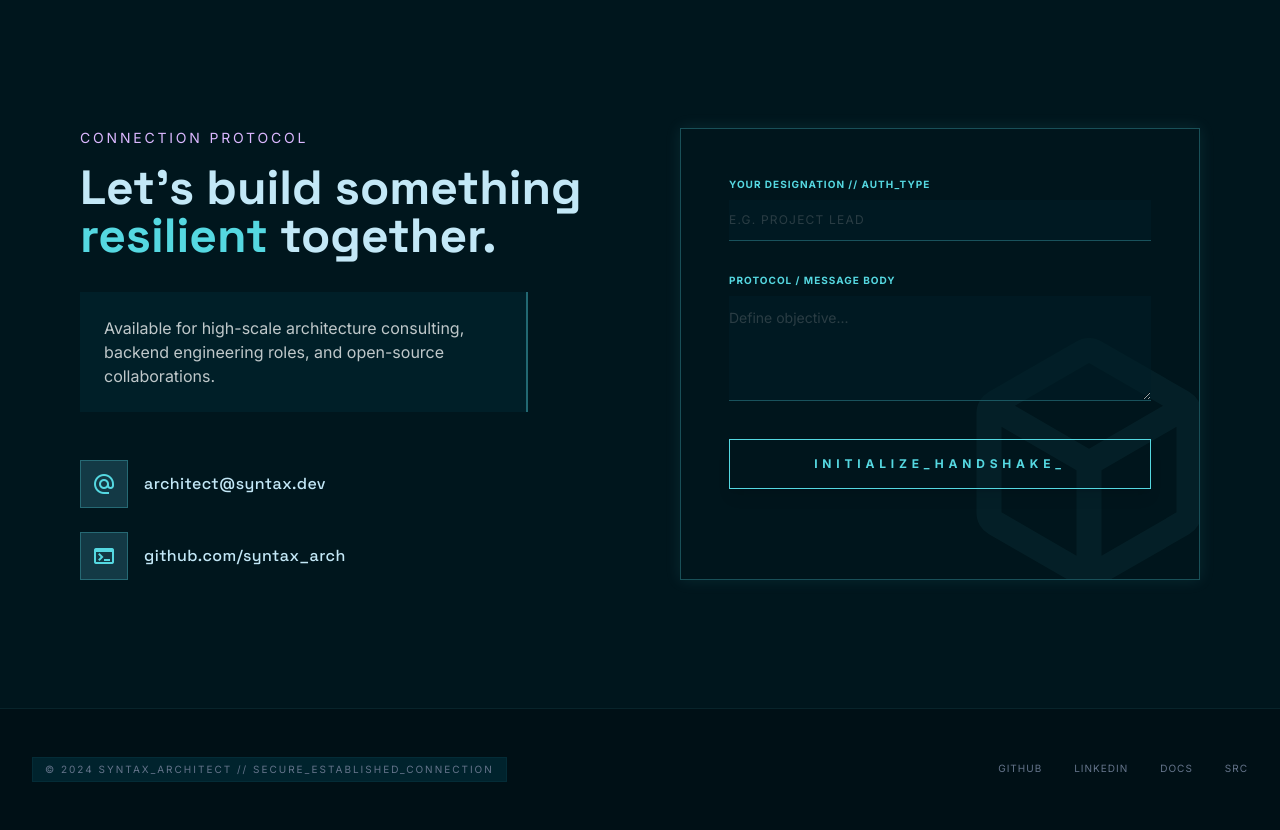
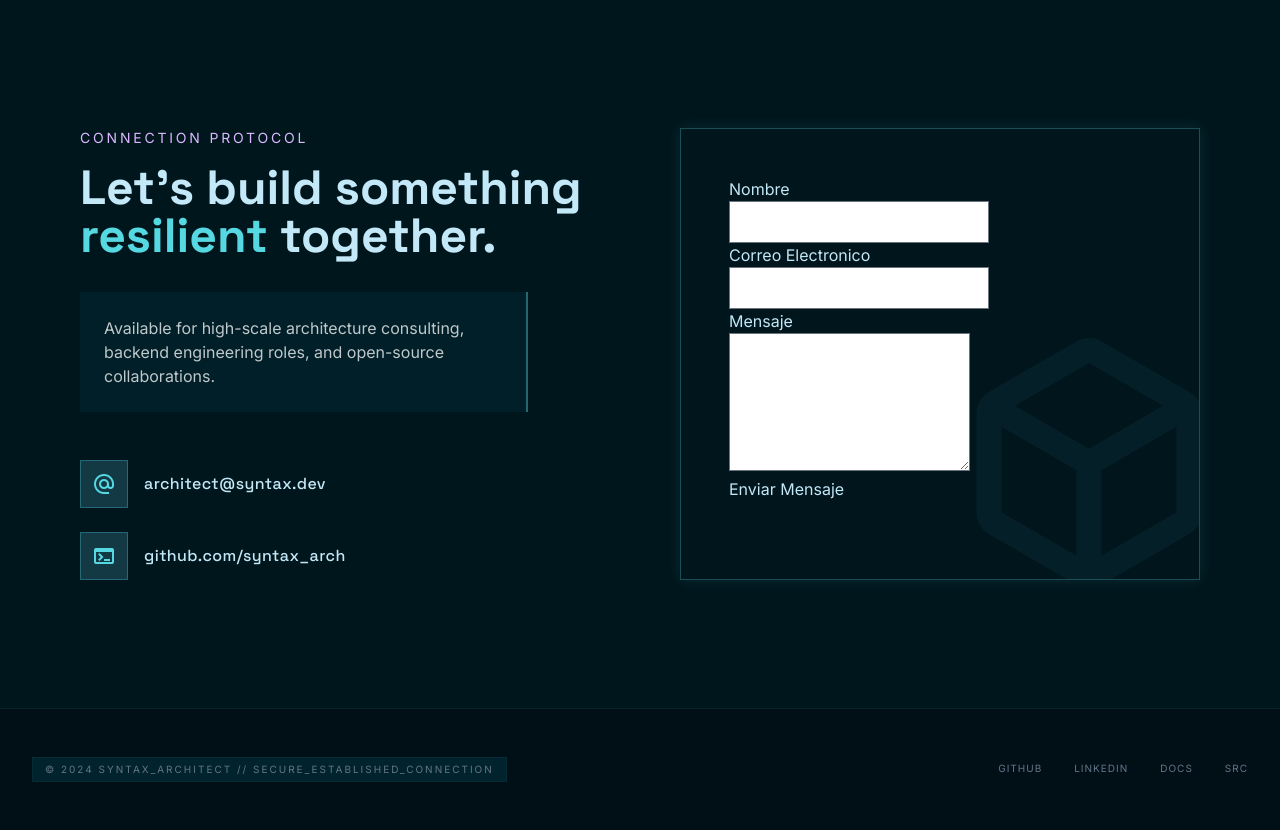
Before and after one commit to Yus05/portfolio-backend, a Flask app: page / in a window 1280 px wide. Shown: the part 2815-3645 px from the top of the page. Run offline with Flask 3, Linux system fonts and the light colour scheme; some libraries are stand-ins or nearby versions.

Commit message:
logica del contact form

```diff
--- a/portfolio/__init__.py
+++ b/portfolio/__init__.py
@@ -1,9 +1,15 @@
 import os
-from flask import Flask, render_template
+from flask import Flask, render_template, request, flash, redirect, url_for
+from flask_mail import Mail, Message
+from flask_wtf.csrf import CSRFProtect
+
+from .forms import ContactForm
+
+mail = Mail()
+csrf = CSRFProtect()
 
 
 def create_app():
-
     app = Flask(__name__)
 
     secret_key = os.environ.get('SECRET_KEY')
@@ -12,16 +18,54 @@ def create_app():
         raise ValueError("No se ha configurado la variable de entorno SECRET_KEY")
 
     app.config.from_mapping(
-        SECRET_KEY = secret_key
+        SECRET_KEY = secret_key,
+
+        # Configuracion de Flask Mail
+        MAIL_SERVER = 'smtp.gmail.com',
+        MAIL_PORT = 587,
+        MAIL_USE_TLS = True,
+        MAIL_USERNAME=os.environ.get('MAIL_USERNAME'),
+        MAIL_PASSWORD=os.environ.get('MAIL_PASSWORD')
     )
+
+    mail.init_app(app)
+    csrf.init_app(app)
+
 
     # Registro de Blueprints
     from . import views
     app.register_blueprint(views.bp)
 
 
-    @app.route('/')
+    @app.route('/', methods=['GET', 'POST'])
     def index():
-        return render_template('index.html')
+        form = ContactForm()
+
+        if form.validate_on_submit():
+            name = form.name.data
+            email = form.email.data
+            message_body = form.message.data
+
+            msg = Message(subject=f"NUEVO MENSAJE PORTFOLIO: {name}",
+                          sender=app.config['MAIL_USERNAME'],
+                          recipients=['ysomaza@gmail.com'])
+
+            msg.body = f"""
+            Has recibido un nuevo mensaje de contacto:
+            Nombre: {name}
+            Correo de contacto: {email}
+            Mensaje:
+            {message_body}
+            """
+
+            try:
+                mail.send(msg)
+                flash('¡Gracias por contactarnos! Tu mensaje ha sido enviado con éxito.', 'success')
+            except Exception as e:
+                flash(f'Ocurrió un error al enviar el mensaje: {str(e)}', 'danger')
+
+            return redirect(url_for('index'))
+
+        return render_template('index.html', form=form)
 
     return app
--- /dev/null
+++ b/portfolio/forms.py
@@ -0,0 +1,20 @@
+from flask_wtf import FlaskForm
+from wtforms import StringField, TextAreaField, SubmitField
+from wtforms.validators import DataRequired, Email, Length
+
+class ContactForm(FlaskForm):
+    name = StringField('Nombre', validators=[
+        DataRequired(message="Por favor, ingresa tu nombre.")
+    ])
+
+    email = StringField('Correo Electronico', validators=[
+        DataRequired(message="El correo es obligatorio."),
+        Email(message="Ingresa un correo electronico valido.")
+    ])
+
+    message = TextAreaField('Mensaje', validators=[
+        DataRequired(message="El mensaje no puede estar vacío."),
+        Length(min=10, message="Cuéntanos un poco más (mínimo 10 caracteres).")
+    ])
+
+    submit = SubmitField('Enviar Mensaje')
--- a/portfolio/templates/index.html
+++ b/portfolio/templates/index.html
@@ -439,38 +439,39 @@
       <div
         class="bg-background/80 backdrop-blur-xl p-8 md:p-12 rounded-none shadow-2xl relative overflow-hidden border border-primary/30 glitch-border"
       >
-        <form class="space-y-8 relative z-10">
+        <form method="POST" action="">
+          {{ form.hidden_tag() }}
+
           <div>
-            <label
-              class="font-label uppercase tracking-widest text-[10px] text-primary mb-2 block font-bold"
-              >Your Designation // AUTH_TYPE</label
-            >
-            <input
-              class="w-full bg-surface-container-low/50 border-0 border-b border-primary/30 focus:border-primary focus:ring-0 text-on-surface px-0 py-3 transition-all placeholder:text-outline/30 uppercase text-xs tracking-widest"
-              placeholder="e.g. Project Lead"
-              type="text"
-            />
+            {{ form.name.label }} <br />
+            {{ form.name(class="tu-clase-css") }} {% for error in
+            form.name.errors %}
+            <span style="color: red">[{{ error }}]</span>
+            {% endfor %}
           </div>
+
           <div>
-            <label
-              class="font-label uppercase tracking-widest text-[10px] text-primary mb-2 block font-bold"
-              >Protocol / Message Body</label
-            >
-            <textarea
-              class="w-full bg-surface-container-low/50 border-0 border-b border-primary/30 focus:border-primary focus:ring-0 text-on-surface px-0 py-3 transition-all placeholder:text-outline/30 text-sm"
-              placeholder="Define objective..."
-              rows="4"
-            ></textarea>
+            {{ form.email.label }} <br />
+            {{ form.email(class="tu-clase-css") }} {% for error in
+            form.email.errors %}
+            <span style="color: red">[{{ error }}]</span>
+            {% endfor %}
           </div>
-          <button
-            class="w-full bg-transparent border border-primary text-primary py-4 rounded-none font-bold tracking-[0.4em] uppercase text-xs hover:bg-primary/10 transition-all shadow-lg hover:shadow-primary/30 group"
-          >
-            <span
-              class="inline-block group-hover:translate-x-1 transition-transform"
-              >INITIALIZE_HANDSHAKE_</span
-            >
-          </button>
+
+          <div>
+            {{ form.message.label }} <br />
+            {{ form.message(rows="5") }} {% for error in form.message.errors %}
+            <span style="color: red">[{{ error }}]</span>
+            {% endfor %}
+          </div>
+
+          <div>{{ form.submit() }}</div>
         </form>
+
+        {% with messages = get_flashed_messages() %} {% if messages %} {% for
+        message in messages %}
+        <p style="color: green">{{ message }}</p>
+        {% endfor %} {% endif %} {% endwith %}
         <div
           class="absolute -bottom-10 -right-10 opacity-5 pointer-events-none select-none"
         >
```
